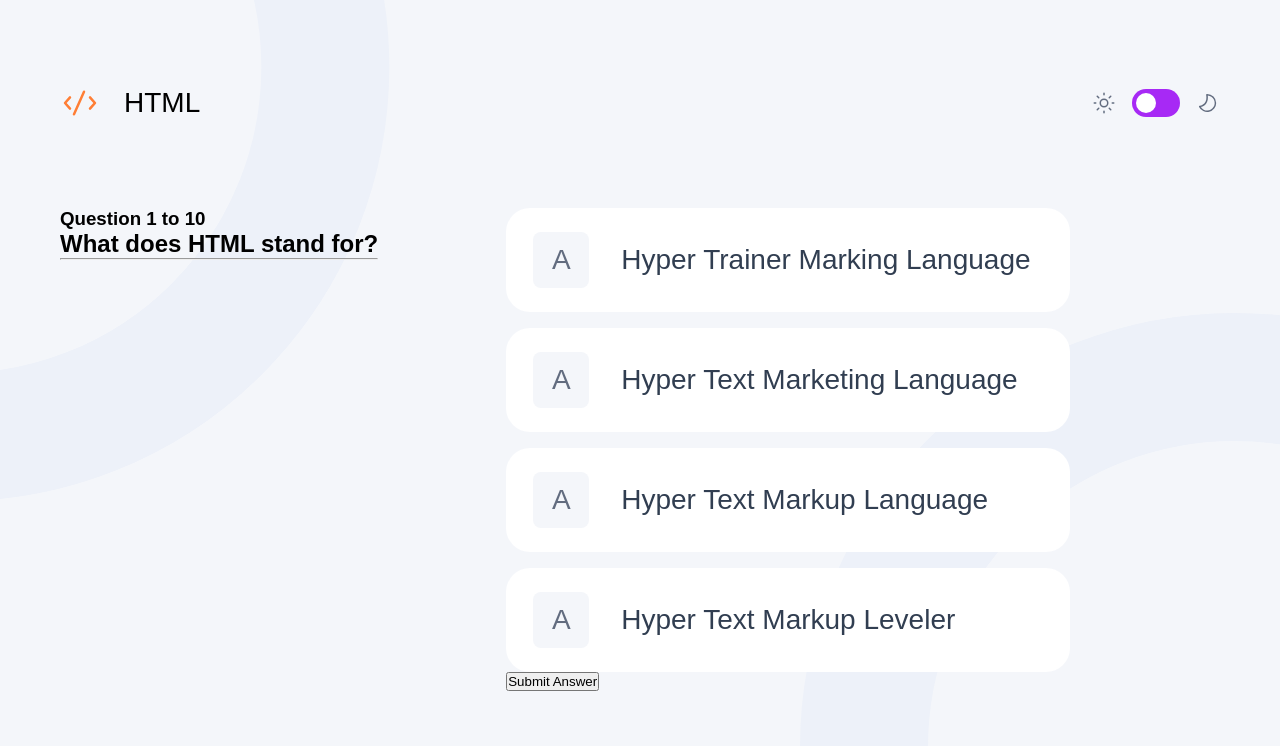
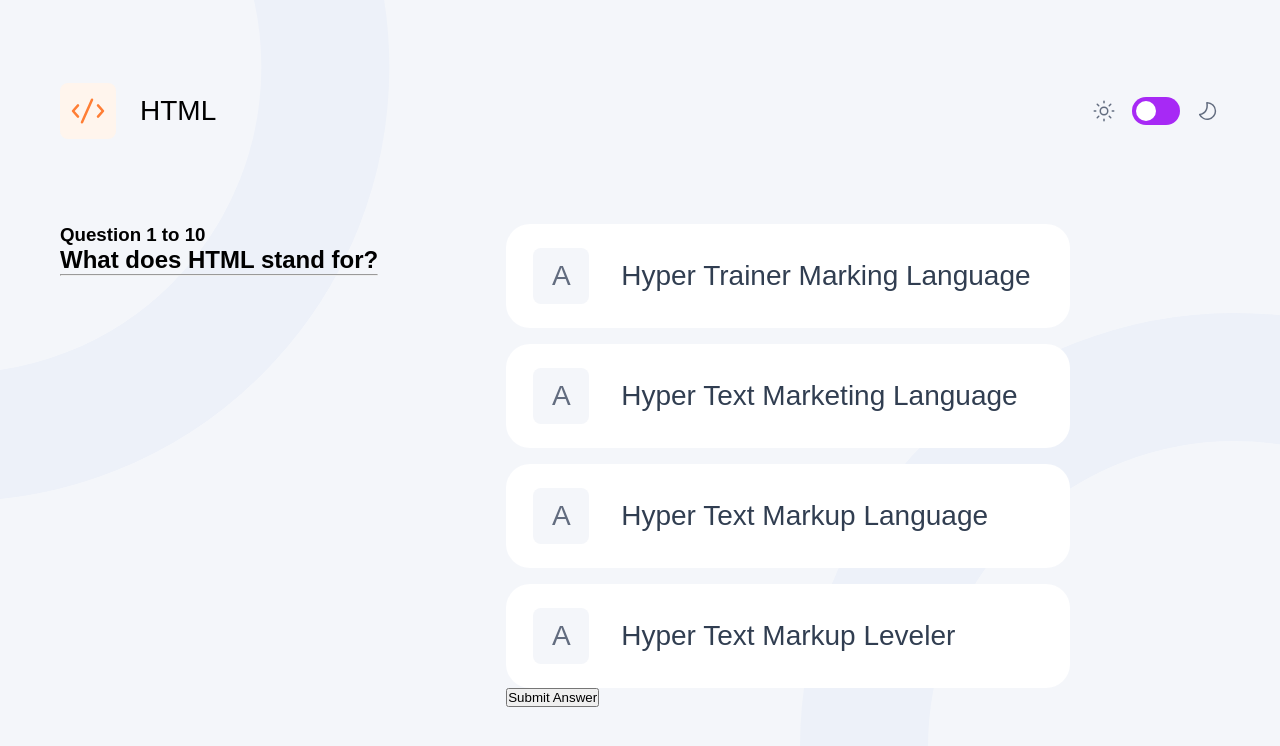
Before and after one commit to Vinicius-PR/frontend-quiz-app, a React (Vite) app: page / in a window 1280 px wide. Both pictures are taken after a click on the item "HTML". Shown: the top 746 px of the page. Built offline with nearby package versions, Linux system fonts and the light colour scheme.

Commit message:
feat: update header component. use a function to render icon

```diff
--- a/src/components/Header/index.tsx
+++ b/src/components/Header/index.tsx
@@ -11,6 +11,7 @@ import jsIcon from '../../assets/images/icon-js.svg'
 import accesibilityIcon from '../../assets/images/icon-accessibility.svg'
 
 import { HeaderContainer, SubjectTitle, SubjectTitleContainer, SwitchContainer } from './styles'
+import { AccessibilityIcon, CssIcon, HtmlIcon, JavaScriptIcon } from "../../styles/icons";
 
 interface HeaderProps {
   handleSetTheme: () => void;
@@ -20,33 +21,28 @@ interface HeaderProps {
 export default function Header({ handleSetTheme, theme }: HeaderProps) {
 
   const { subject } = useContext(QuizContext)
-  console.log(subject)
 
-  let imgSrc = ''
-
+  function renderIcon() {
     switch (subject) {
       case 'HTML':
-      imgSrc = htmlIcon
-      break;
+        return <HtmlIcon src={htmlIcon} alt="HTML" />
       case 'CSS':
-      imgSrc = cssIcon
-      break;
+        return <CssIcon src={cssIcon} alt="CSS" />
       case 'JavaScript':
-      imgSrc = jsIcon
-      break;
+        return <JavaScriptIcon src={jsIcon} alt="JavaScript" />
       case 'Accessibility':
-      imgSrc = accesibilityIcon
-      break;
+        return <AccessibilityIcon src={accesibilityIcon} alt="Accessibility" />
       default:
-      imgSrc = ''
-      break;
+        return null
+    }
   }
 
   return (
     <HeaderContainer>
       <SubjectTitleContainer>
-
-        {imgSrc && <img src={imgSrc} alt={`${subject} icon`} />}
+        {
+          renderIcon()
+        }
 
         <SubjectTitle>{subject}</SubjectTitle>
       </SubjectTitleContainer>
```
Lines whose indentation alone changed are shown as unchanged.
